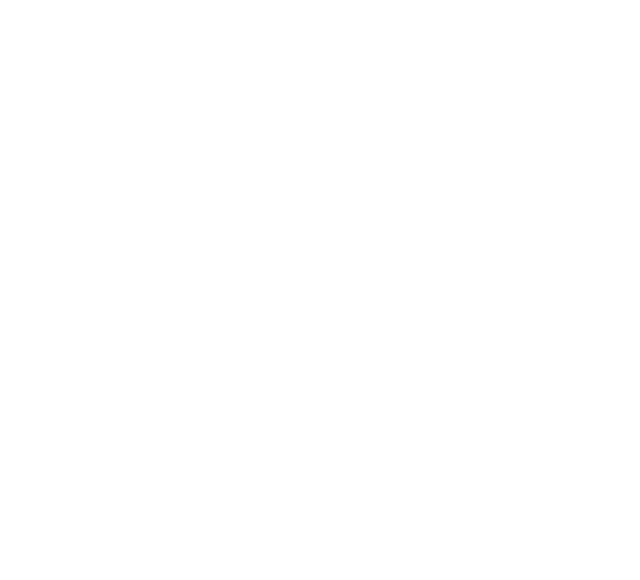
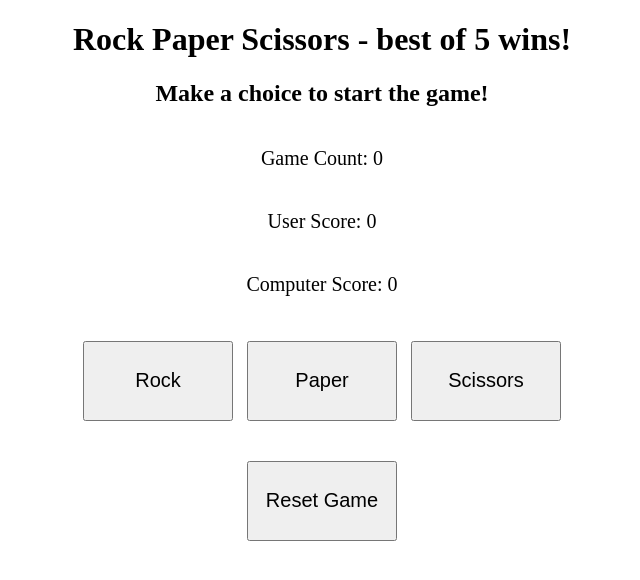
Before and after one commit to karolpiekut/RockPaperScissors, a plain HTML site: page index.html in a window 1280 px wide. Shown: the whole page, without its empty margins (318-958 px from the left). Drawn offline with Linux system fonts and the light colour scheme.

Commit message:
Add HTML game structure

```diff
--- a/index.html
+++ b/index.html
@@ -4,8 +4,62 @@
     <meta charset="UTF-8">
     <title>RockPaperScissors</title>
     <script src="js/scripts.js"></script>
+    <style>
+    body {
+        text-align: center;
+    }
+
+    .numbers {
+        display: flex;
+        justify-content: center;
+        align-items: center;
+        gap: 5px;
+        font-size: 20px;
+    }
+
+    input {
+        width: 150px;
+        height: 80px;
+        font-size: 20px;
+        margin: 5px;
+    }
+
+    .buttons {
+        margin-top: 20px;
+        display: flex;
+        flex-direction: column;
+        justify-content: center;
+        align-items: center;
+        gap: 30px;
+    }
+    </style>
 </header>
+
 <body>
+    <h1>Rock Paper Scissors - best of 5 wins!</h1>
+    <h2 id="messageBanner">Make a choice to start the game!</h2>
+    <div class="numbers">
+        <p>Game Count:</p>
+        <div id="gameCount">0</div>
+    </div>
+    <div class="numbers">
+        <p>User Score:</p>
+        <div id="userScore">0</div>
+    </div>
+    <div class="numbers">
+        <p>Computer Score:</p>
+        <div id="computerScore">0</div>
+    </div>
+    <div class="buttons">
+        <div>
+            <input class="selection" type="button" value="Rock" onClick="getUserChoice(this.value)">
+            <input class="selection" type="button" value="Paper" onClick="getUserChoice(this.value)">
+            <input class="selection" type="button" value="Scissors" onClick="getUserChoice(this.value)">
+        </div>
+        <div>
+        	<input type="button" value="Reset Game" onClick="getUserChoice(this.value)">
+        </div>
+    </div>
+</body>
 
-	</body>
 </html>
--- a/js/scripts.js
+++ b/js/scripts.js
@@ -1,51 +1,69 @@
+//get random computer choice
 function getComputerChoice() {
-	const availableChoices = ["Rock", "Paper", "Scissors"];
-	return availableChoices[Math.floor(Math.random() * 3)];
+    const availableChoices = ["Rock", "Paper", "Scissors"];
+    return availableChoices[Math.floor(Math.random() * 3)];
 }
 
+//logic draft
 function compareVsUser(playerSelection, computerSelection) {
     if (playerSelection === "Rock" && computerSelection === "Rock") {
         console.log("It's a draw!");
     } else if (playerSelection === "Rock" && computerSelection === "Paper") {
         console.log("You have lost this round!");
-        computerScore ++;
+        computerScore++;
     } else if (playerSelection === "Rock" && computerSelection === "Scissors") {
         console.log("You have won this round!");
-        userScore ++;
+        userScore++;
     } else if (playerSelection === "Paper" && computerSelection === "Paper") {
         console.log("it's a draw!");
     } else if (playerSelection === "Paper" && computerSelection === "Rock") {
         console.log("You have won this round!");
-        userScore ++;
+        userScore++;
     } else if (playerSelection === "Paper" && computerSelection === "Scissors") {
         console.log("You have lost this round!");
-        computerScore ++;
+        computerScore++;
     } else if (playerSelection === "Scissors" && computerSelection === "Scissors") {
         console.log("it's a draw!");
     } else if (playerSelection === "Scissors" && computerSelection === "Paper") {
         console.log("You have won this round!");
-        userScore ++;
+        userScore++;
     } else if (playerSelection === "Scissors" && computerSelection === "Rock") {
         console.log("You have lost this round!");
-        computerScore ++;
+        computerScore++;
     }
 
 }
 
-let userScore = 0;
-let computerScore = 0;
-let gameCount = 0;
+let userChoice = document.getElementById("Rock").value;
 
-computerChoice = getComputerChoice();
-userChoice = "Rock";
+
+console.log(`User choice: ${userChoice}`);
+
+const messageBanner = document.getElementById("messageBanner");
+const gameCount = document.getElementById("gameCount");
+const userScore = document.getElementById("userScore");
+const computerScore = document.getElementById("computerScore");
 
 
 
-for (let i = 0; i < 5; i++){
+
+
+
+//working progress
+//let userScore = 0;
+//let computerScore = 0;
+//let gameCount = 0;
+
+let computerChoice = getComputerChoice();
+
+
+/*
+
+for (let i = 0; i < 5; i++) {
     console.log(compareVsUser(userChoice, getComputerChoice()));
 }
 
-
+*/
 
 
 
```
Lines whose indentation alone changed are shown as unchanged.
